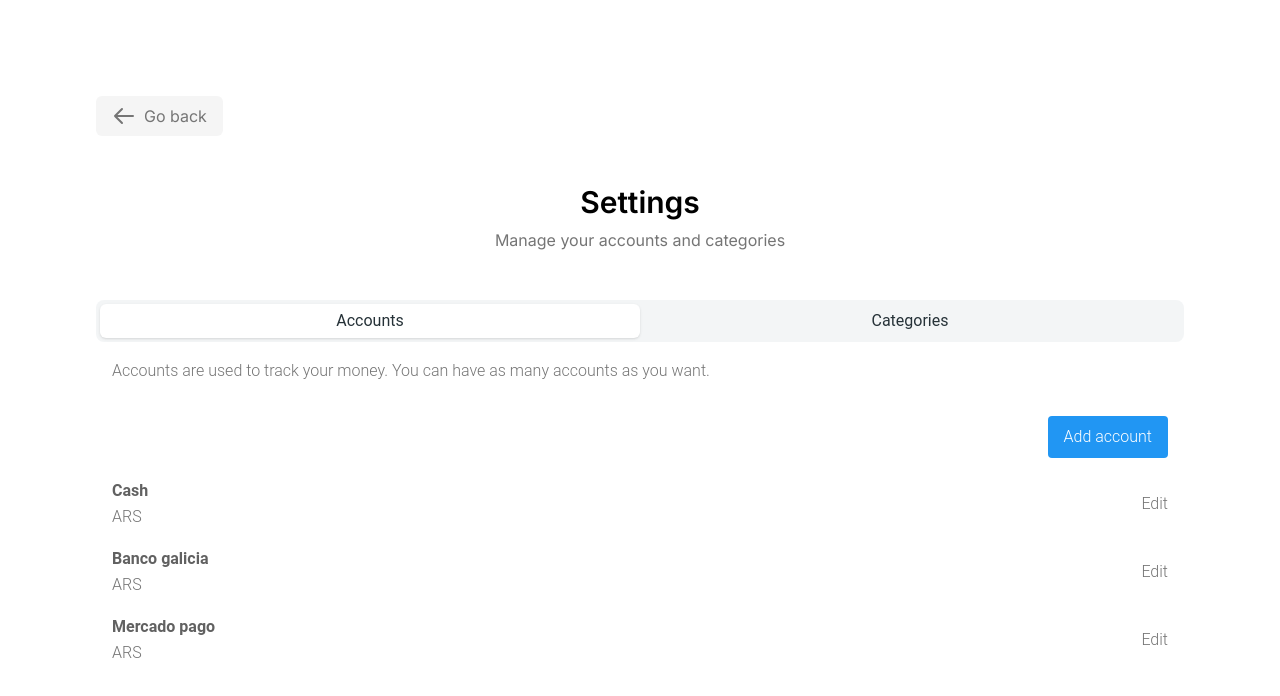
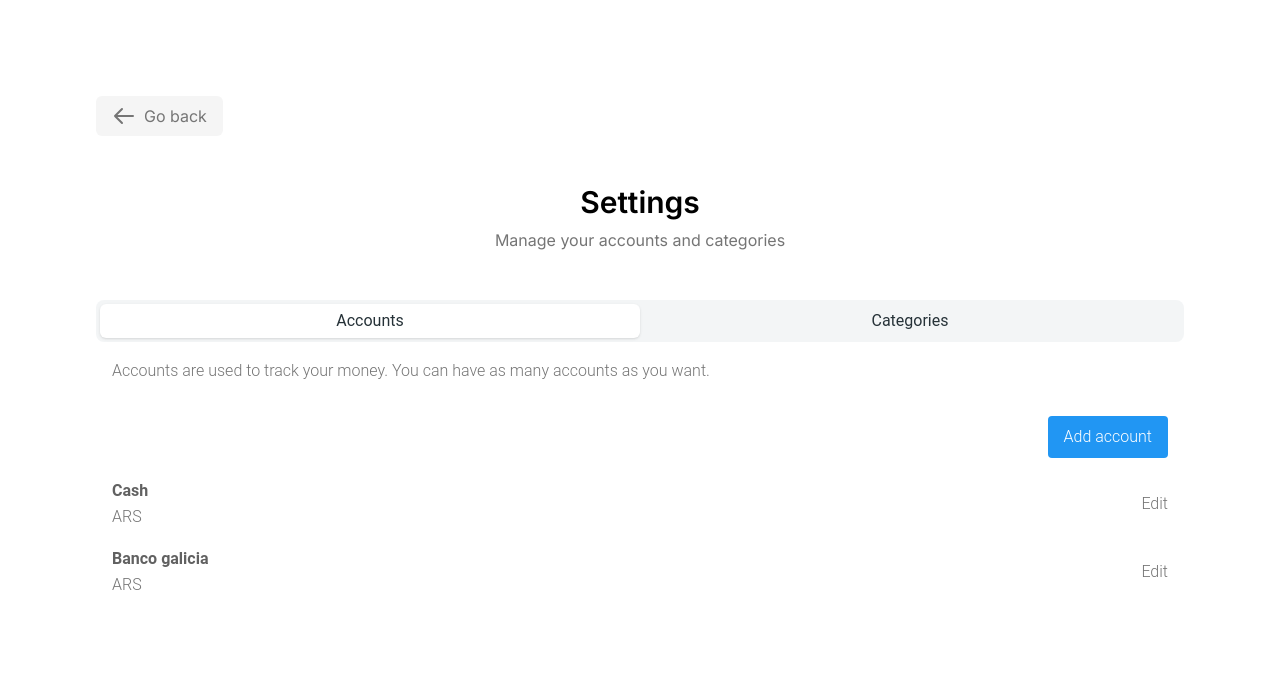
Before and after one commit to jonathanduran7/manager-web-front, a Next.js app: page /settings in a window 1280 px wide. Both pictures are taken after a click on the tab "Accounts". Shown: the top 696 px of the page. Built offline with nearby package versions, Linux system fonts and the light colour scheme.

Commit message:
Refactor account tab component and fetch accounts from API

```diff
--- a/src/app/settings/components/accounts.tab.tsx
+++ b/src/app/settings/components/accounts.tab.tsx
@@ -1,44 +1,22 @@
 'use client'
 
-import { useState } from "react";
+import { ChangeEvent, useEffect, useState } from "react";
 import { Account } from "../interfaces/account.interface";
 import { AccountModal } from "./account.modal";
-
-const data: Account[] = [
-    {
-        id: 1,
-        name: 'Cash',
-        currency: 'ARS'
-    },
-    {
-        id: 2,
-        name: 'Banco galicia',
-        currency: 'ARS'
-    },
-    {
-        id: 3,
-        name: 'Mercado pago',
-        currency: 'ARS'
-    }
-]
+import { getAccounts } from "@/app/api/account.api";
 
 export function AccountTab() {
 
     const [open, setOpen] = useState(false);
-    const [accounts, setAccounts] = useState<Account[]>(data);
-
-    const [form, setForm] = useState<Omit<Account,'id'>>({
-        name: '',
-        currency: 'ARS'
-    });
+    const [accounts, setAccounts] = useState<Account[]>([]);
+    const [form, setForm] = useState<Omit<Account, 'id'>>({ name: '', currency: 'ARS' });
 
     const handleOpen = () => setOpen(!open);
 
-    const handleChange = (e: any) => {
-        setForm({
-            ...form,
-            [e.target.name]: e.target.value
-        })
+    const handleChange = (e: ChangeEvent<HTMLInputElement>) => {
+        e.preventDefault();
+
+        setForm({ ...form, [e.target.name]: e.target.value })
     }
 
     const handleSave = () => {
@@ -55,6 +33,15 @@
         handleOpen();
     }
 
+    useEffect(() => {
+        const getData = async () => {
+            const data = await getAccounts();
+            setAccounts(data);
+        }
+
+        getData();
+    }, [])
+
     return (
         <div>
             <div className="mb-8">
@@ -69,6 +56,16 @@
                     Add account
                 </button>
             </div>
+
+            {
+                accounts.length === 0 && (
+                    <div className="flex items-center justify-center">
+                        <p className="text-gray-600">
+                            No accounts yet.
+                        </p>
+                    </div>
+                )
+            }
 
             <div>
                 {
@@ -88,13 +85,13 @@
                 }
             </div>
 
-           <AccountModal
+            <AccountModal
                 open={open}
                 handleChange={handleChange}
                 handleSave={handleSave}
                 handleOpen={handleOpen}
                 form={form}
-           />
+            />
         </div>
     )
 }
```
